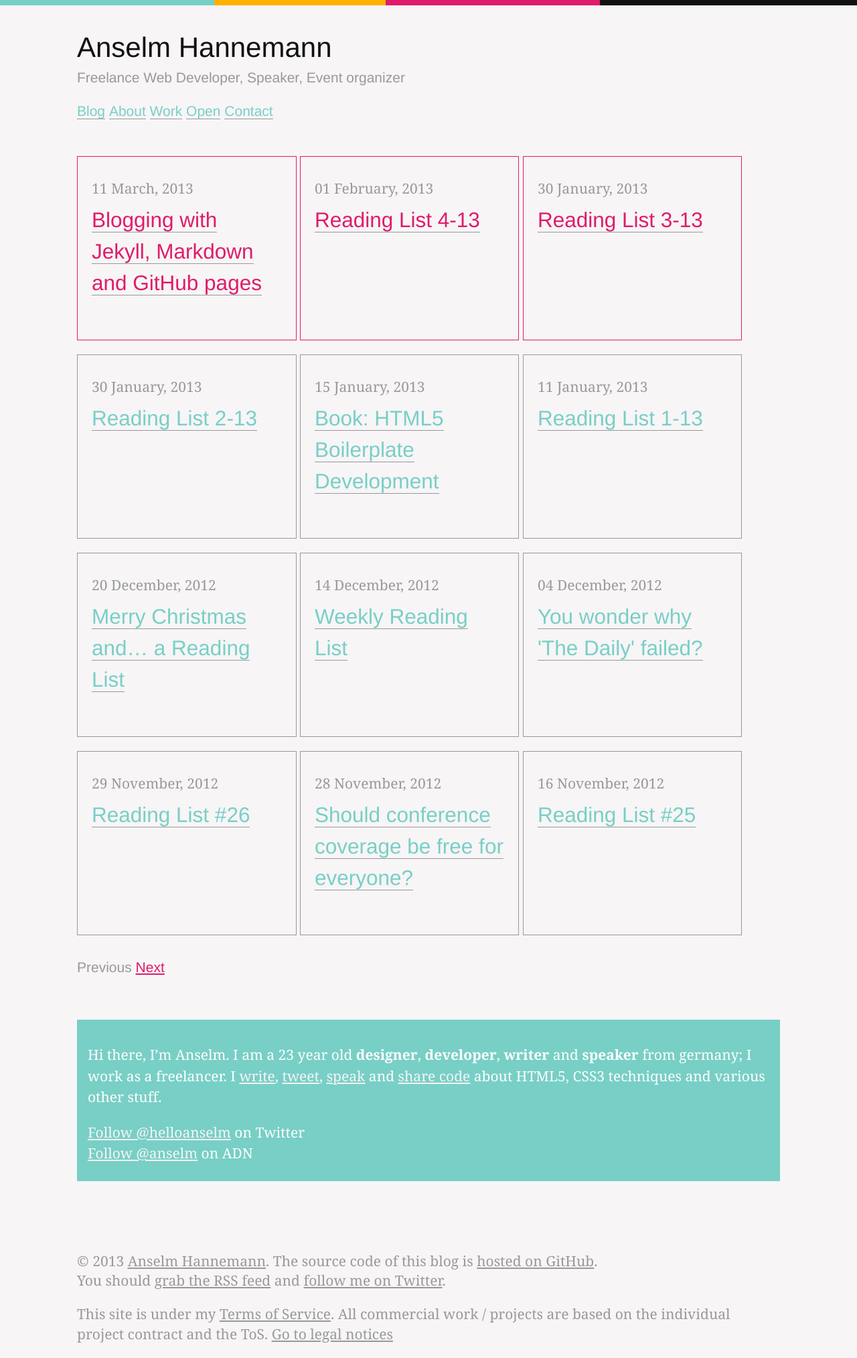
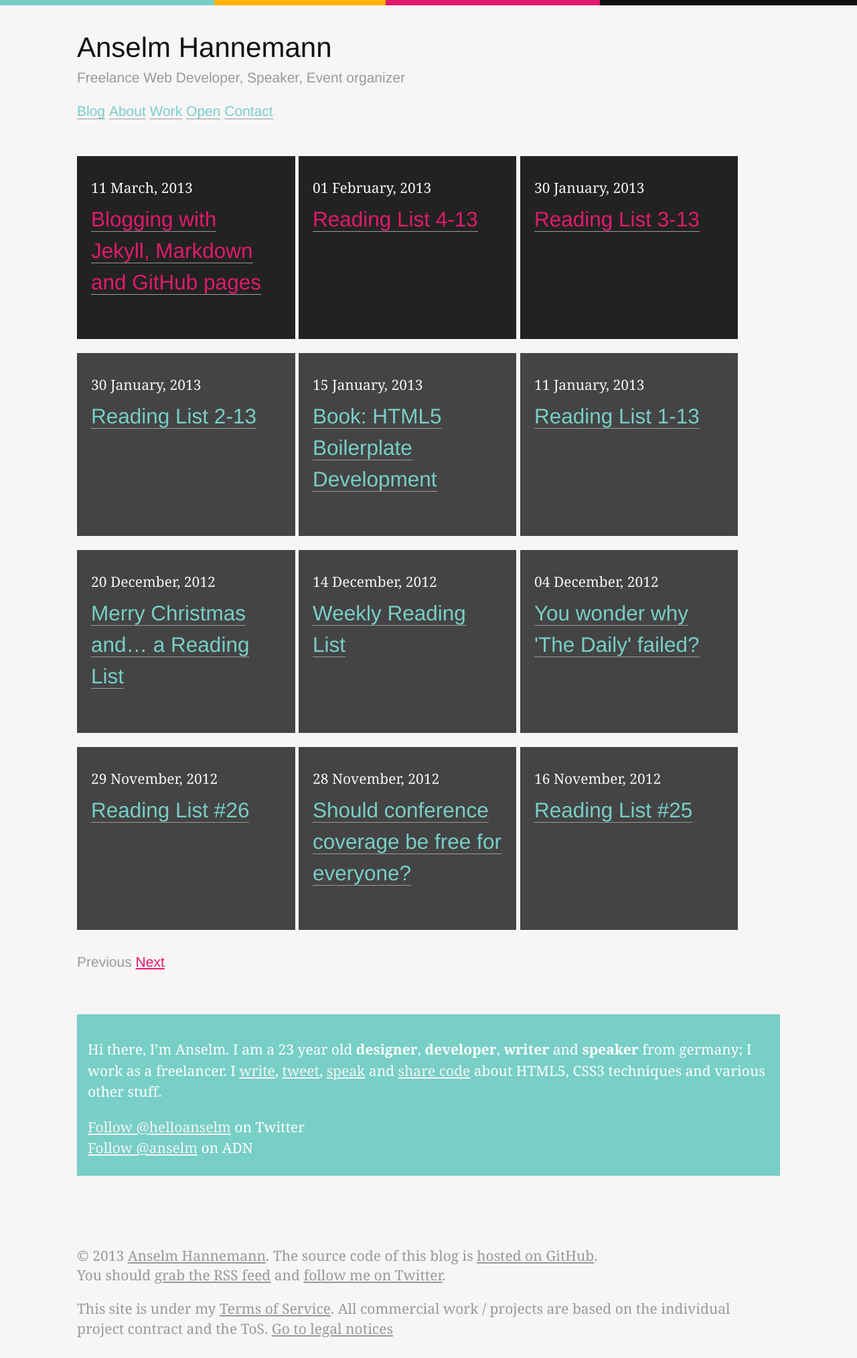
Before and after one commit to dayer4b/anselmh.github.com, a Jekyll site: the page built from index.html, in a window 1280 px wide. Shown: the whole page at 67% size. Built offline with Jekyll 4.4.1, drawn with Linux system fonts in a browser that asks for light colours; Markdown is read by kramdown in place of the engine named in the settings; the list of posts is cut into pages by our own code.

Commit message:
change home style
Signed-off-by: Anselm Hannemann <info@anselm-hannemann.com>

```diff
--- a/scss/page/_page.scss
+++ b/scss/page/_page.scss
@@ -22,7 +22,7 @@ img {
 	padding: 1.5em 1em;
 
 	vertical-align: middle;
-	border: thin solid $a-mid;
+	background: #444;
 
 	@media ($a-media-m) {
 		display: inline-block;
@@ -35,7 +35,7 @@ img {
 		.posts-post:nth-child(1),
 		.posts-post:nth-child(2),
 		.posts-post:nth-child(3), {
-			border-color: $a-pink;
+			background: #222;
 
 			a {
 				color: $a-pink;
@@ -45,7 +45,7 @@ img {
 	.post__time {
 		font-size: 1em;
 
-		color: $a-mid;
+		color: $a-bright;
 	}
 
 	.post__title {
```
Also changed, not shown: css/main.css.
